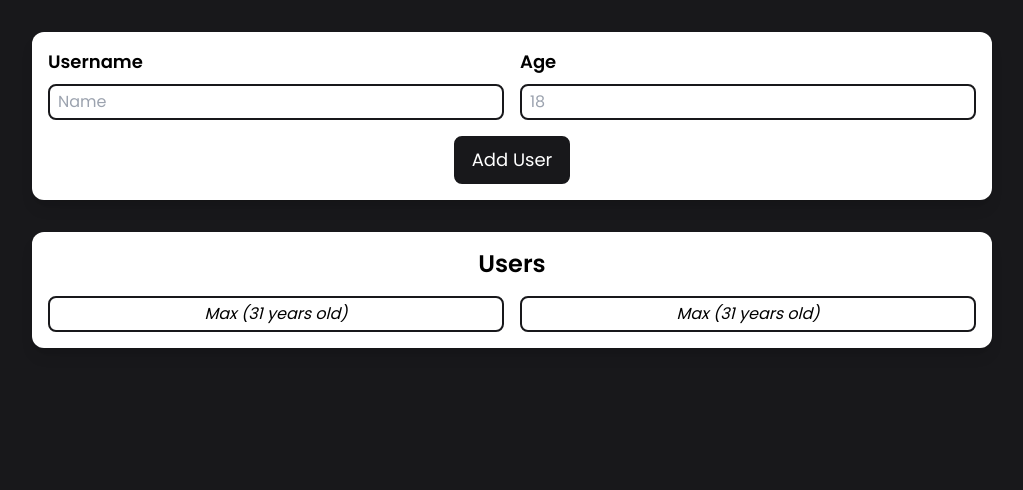
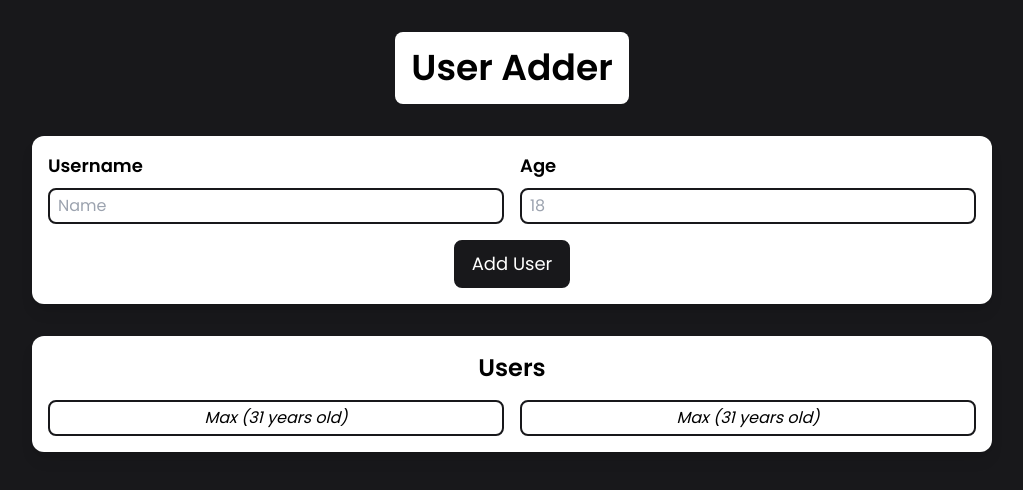
Before and after one commit to dmarts05/react-user-adder, a React (Vite) app: page / in a window 1280 px wide. Shown: the top 490 px of the page, without its empty margins (128-1151 px from the left). Built offline with nearby package versions, Linux system fonts and the light colour scheme; the HTML template or start-up script is replaced by a standard one.

Commit message:
Add title

```diff
--- a/src/App.jsx
+++ b/src/App.jsx
@@ -5,6 +5,9 @@ import Users from './components/Users/Users';
 export default function App() {
   return (
     <div className='flex h-screen w-screen flex-col flex-wrap content-center gap-8 bg-zinc-900 py-8'>
+      <h1 className='w-fit self-center rounded-lg bg-white p-4 text-center text-4xl font-semibold'>
+        User Adder
+      </h1>
       <Card>
         <AddUserForm />
       </Card>
```
